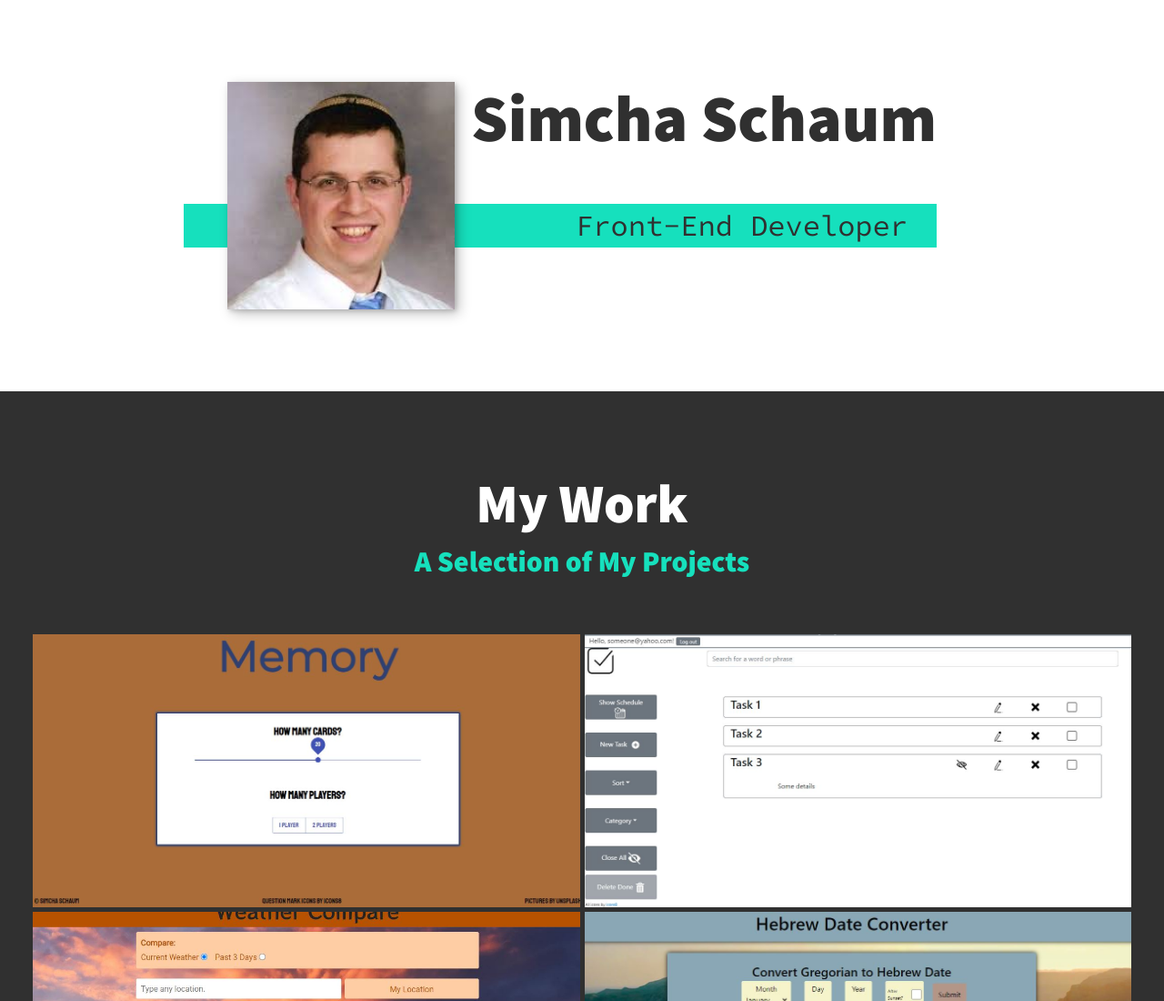
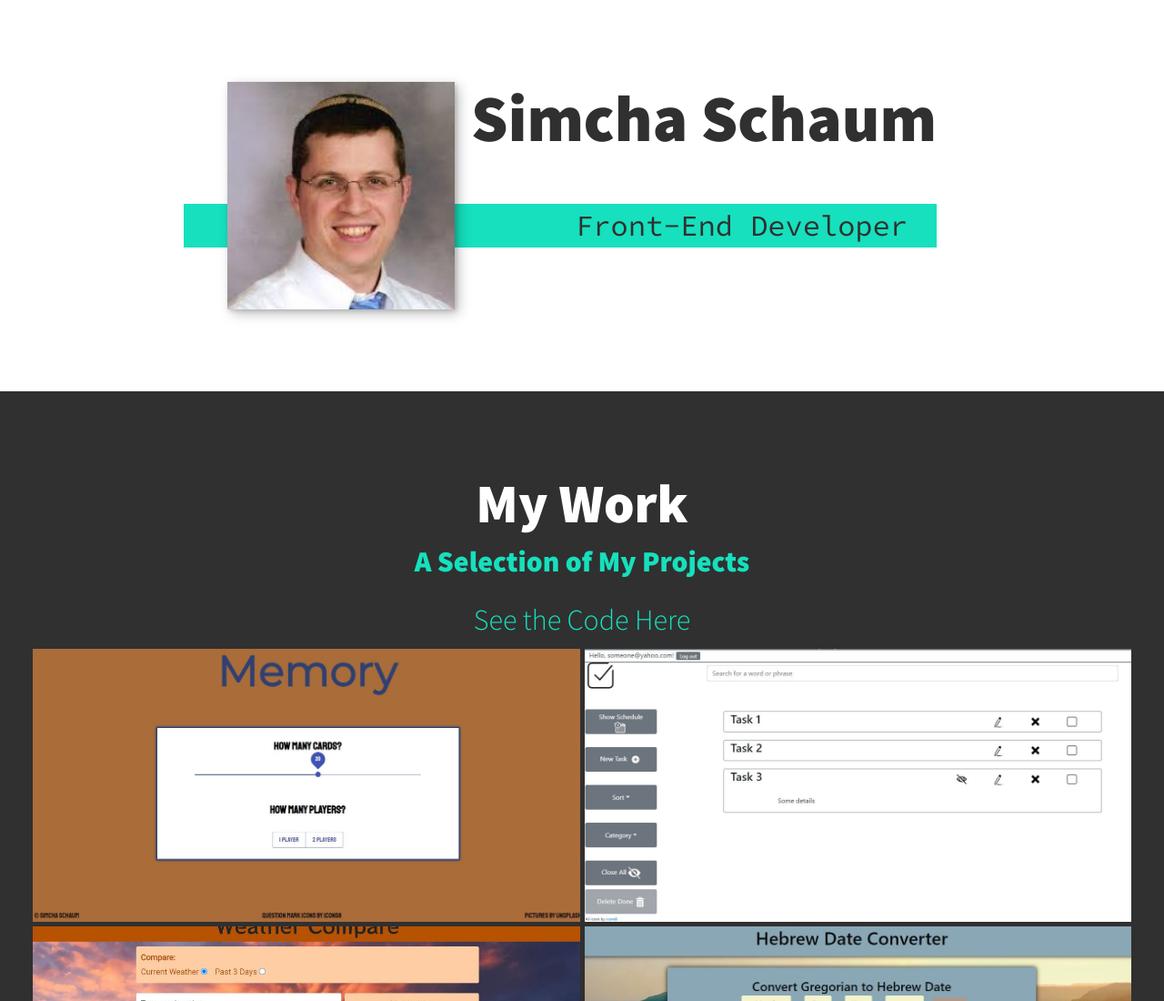
Before and after one commit to simchaschaum/Porfolio-Site, a plain HTML site: page index.html in a window 1280 px wide. Shown: the top 1100 px of the page at 91% size. Drawn offline with nearby package versions, Linux system fonts and the light colour scheme.

Commit message:
Added link to repositories

```diff
--- a/CSS/Portfolio Site.css
+++ b/CSS/Portfolio Site.css
@@ -150,7 +150,12 @@ h3{
 .section__subtitle--work{
     color: var(--clr-accent);
     font-weight: var(--fw-bold);
-    margin-bottom: 2em;
+    margin-bottom: 1em;
+}
+.section__subtitle--work-sub{
+    color: var(--clr-accent);
+    font-weight: var(--fw-reg);
+    margin-bottom: 0.5em;
 }
 
 .portfolio{
--- a/index.html
+++ b/index.html
@@ -23,6 +23,7 @@
   <section class="my-work" id="work">
     <h2 class="section__title section__title--work">My Work</h2>
     <p class="section__subtitle section__subtitle--work">A Selection of My Projects</p>
+    <p class="section__subtitle section__subtitle--work-sub"><a href="https://github.com/simchaschaum?tab=repositories">See the Code Here</a></p>
 
     <div class="portfolio">
         <div class="portfolio__div">
```
